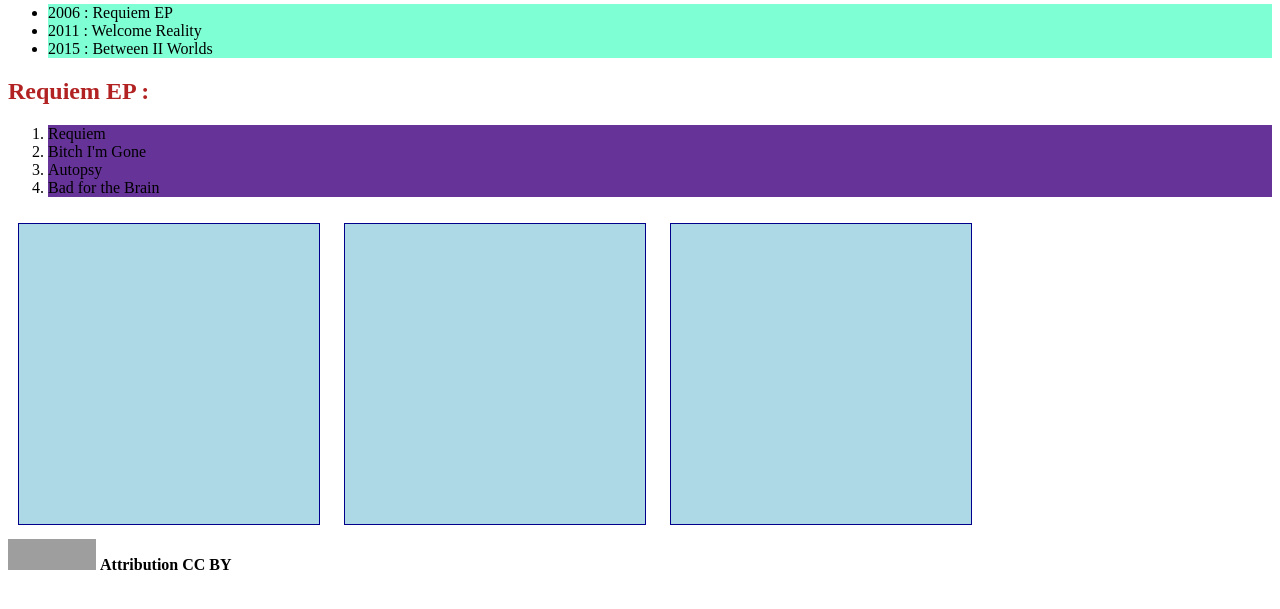
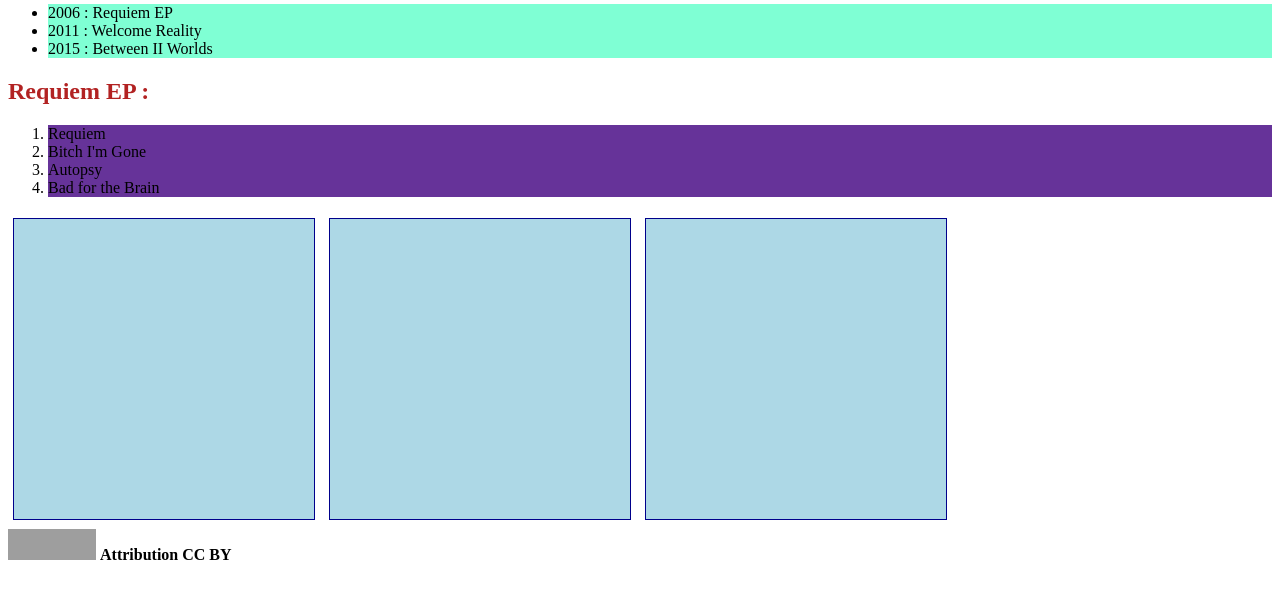
Before and after one commit to ElricReffuveille/ADENLHCDSI2021, a PHP site: page / in a window 1280 px wide. Shown: the part 123-732 px from the top of the page. Run offline with PHP 8.4, Linux system fonts and the light colour scheme; grey boxes are pictures that could not be loaded.

Commit message:
Fixing margin 10 -> 5

```diff
--- a/assets/css/style.css
+++ b/assets/css/style.css
@@ -19,7 +19,7 @@ div{
     background-color: lightblue;
     height: 300px;
     width: 300px;
-    margin: 10px;
+    margin: 5px;
     border: 1px solid darkblue;
 }
 
```
